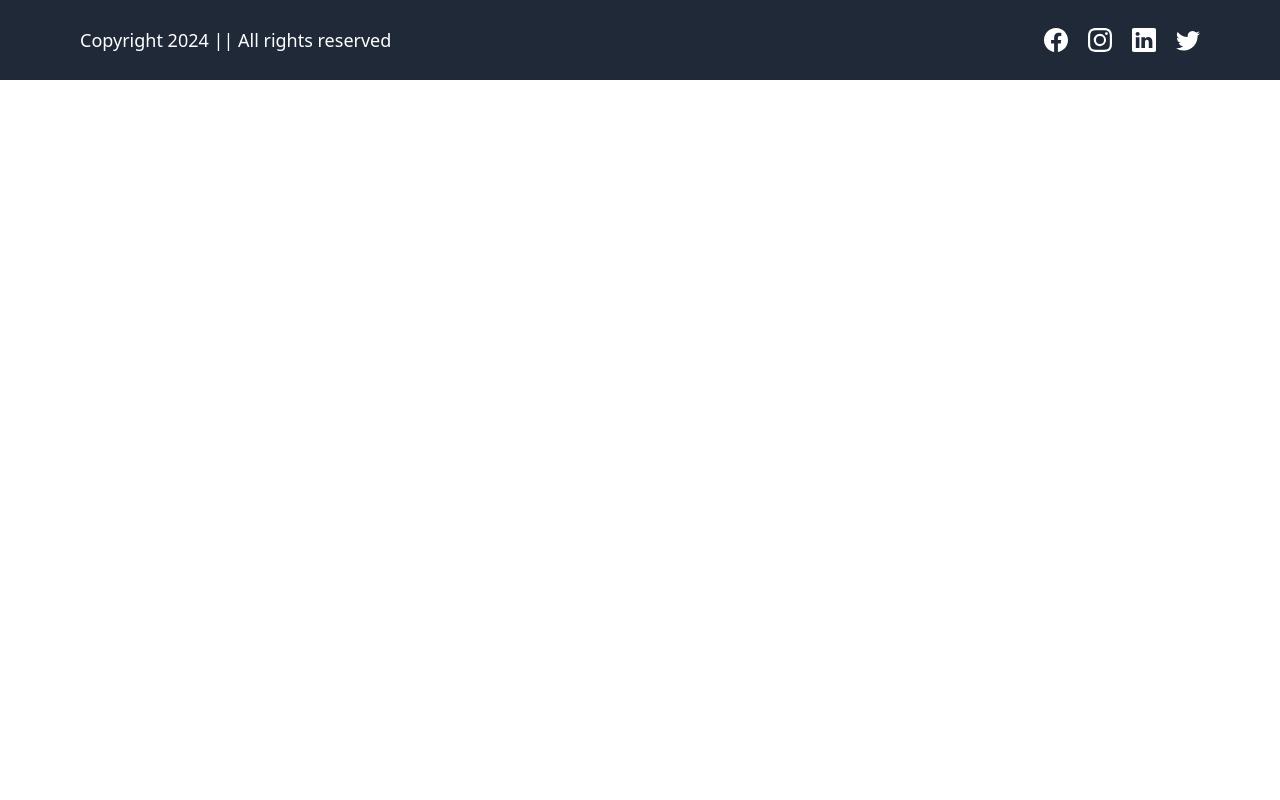
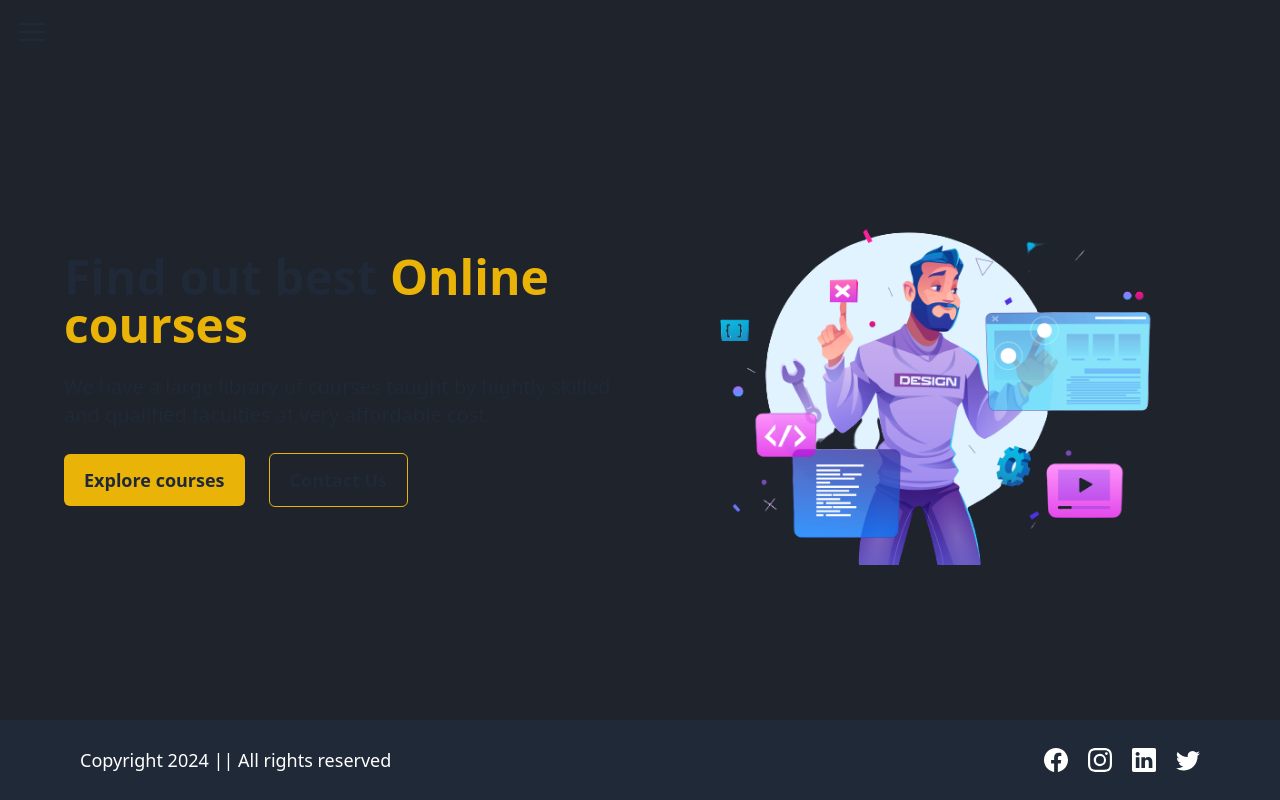
Before and after one commit to ZoyaNaaz/lms-learningSystem, a React (Vite) app: page / in a window 1280 px wide. Built offline with nearby package versions, Linux system fonts and the light colour scheme.

Commit message:
home page created

```diff
--- a/src/App.jsx
+++ b/src/App.jsx
@@ -1,17 +1,15 @@
 import './App.css';
 import { Route, Routes } from "react-router-dom";
-// import Home from "./pages/Home";
+import Home from "./pages/Home";
 import Footer from "./components/Footer";
 
 function App() {
 
     return (
-        <>
-        <Footer/>
-        </>
-    //    <Routes>
-    //         <Route path='/' element={<Home/>}/>
-    //    </Routes>
+         <Routes>
+            <Route path='/' element={<Home/>}/>
+            {/* <Route path='/' element={<Footer/>}/> */}
+        </Routes>
     );
 }
 
--- a/src/components/Footer.jsx
+++ b/src/components/Footer.jsx
@@ -7,7 +7,7 @@ function Footer(){
 
     return(
         <>
-            <footer className="relative left-0 bottom-0 h-[10vh] py-5 flex flex-col sm:flex-row items-center justify-between sm: px-20 text-white bg-gray-800">
+            <footer className="relative left-0 bottom-0 h-[10vh] py-5 flex flex-col sm:flex-row items-center justify-between sm: px-20 text-white bg-gray-800 w-full">
                 <section className="text-lg">
                     Copyright {year} || All rights reserved
                 </section>
--- a/src/layouts/HomeLayout.jsx
+++ b/src/layouts/HomeLayout.jsx
@@ -1,11 +1,57 @@
-import Footer from '../components/Footer';
+import {FiMenu} from "react-icons/fi";
+import {AiFillCloseCircle} from "react-icons/ai";
+import { Link } from "react-router-dom";
+import Footer from "../components/Footer.jsx";
 
 function HomeLayout({ children }){
+
+    function changeWidth({children}) {
+        const drawerSide = document.getElementsByClassName("drawer-side");
+        drawerSide[0].style.width = "auto";
+    }
+    function hideDrawer() {
+        const element =  document.getElementsByClassName("drawer-toggle");
+        element[0].checked = false;
+
+        const drawerSide = document.getElementsByClassName("drawer-side");
+        drawerSide[0].style.width = "0";
+    }
+
     return(
-        <>
+        <div className="bg-pageBg min-h-[90vh]">
+            <div className="drawer absolute left-0 z-50 w-full">
+                <input id="my-drawer" type="checkbox" className="drawer-toggle"/>
+                <div className="drawer-content">
+                    <label htmlFor="my-drawer">
+                        <FiMenu onClick={changeWidth} size={"32px"} className="font-bold m-4"/>
+                    </label>
+                </div>
+                <div className="drawer-side w-0">
+                    <label htmlFor="my-drawer" className="drawer-overlay"></label>
+                    <ul className="menu p-4 w-48 sm:w-80 bg-base-200 text-base-content relative">
+                        <li className="m-fit absolute right-2 z-50">
+                            <button onClick={hideDrawer}>
+                                <AiFillCloseCircle size={"24px"} />
+                            </button>
+                        </li>
+                        <li>
+                            <Link to="/">Home</Link>
+                        </li>
+                        <li>
+                            <Link to="/about">About Us</Link>
+                        </li>
+                        <li>
+                            <Link to="/contact">Contact Us</Link>
+                        </li>
+                        <li>
+                            <Link to="/courses">Courses</Link>
+                        </li>
+                    </ul>
+                </div>
+            </div>
             {children}
             <Footer />
-        </>
+        </div>
     );
 }
 
--- a/src/pages/Home.jsx
+++ b/src/pages/Home.jsx
@@ -1,11 +1,34 @@
 import HomeLayout from "../layouts/HomeLayout";
-
+import { Link } from "react-router-dom";
+import homePageMainImage from "../assets/Images/homePageMainImage.png";
 
 function Home() {
 
     return(
         <HomeLayout>
-            <div>Home</div>
+            <div className="pt-10 flex items-center justify-center gap-10 mx-16 h-[90vh]">
+                <div className="w-1/2 space-y-6">
+                    <h1 className="text-5xl font-semibold">Find out best <span className="text-yellow-500 font-bold">Online courses</span></h1>
+                    <p className="text-xl">
+                        We have a large library of courses taught by hightly skilled and qualified faculties at very affordable cost.
+                    </p>
+                    <div className="space-x-6">
+                        <Link to="/courses">
+                            <button className="bg-yellow-500 px-5 py-3 rounded-md font-semibold text-lg cursor-pointer hover:bg-yellow-600 transition-all ease-in-out duration-3000">
+                                Explore courses
+                            </button>
+                        </Link>
+                        <Link to="/contact">
+                            <button className="border border-yellow-500 px-5 py-3 rounded-md font-semibold text-lg cursor-pointer hover:bg-yellow-600 transition-all ease-in-out duration-3000">
+                                Contact Us
+                            </button>
+                        </Link>
+                    </div>
+                </div>
+                <div className="w-1/2 flex items-center justify-center">
+                    <img src={homePageMainImage} alt="homePage" />
+                </div>
+            </div>
         </HomeLayout>
     )
 }
--- a/tailwind.config.js
+++ b/tailwind.config.js
@@ -5,7 +5,11 @@ export default {
     "./src/**/*.{js,ts,jsx,tsx}",
   ],
   theme: {
-    extend: {},
+    extend: {
+      colors: {
+        pageBg: '#1F232B', // Custom color named "pageBg"
+      },
+    },
   },
   plugins: [require("daisyui")],
 }
```
Also changed, not shown: 1 other file (tests, documents, lock files or other folders).
